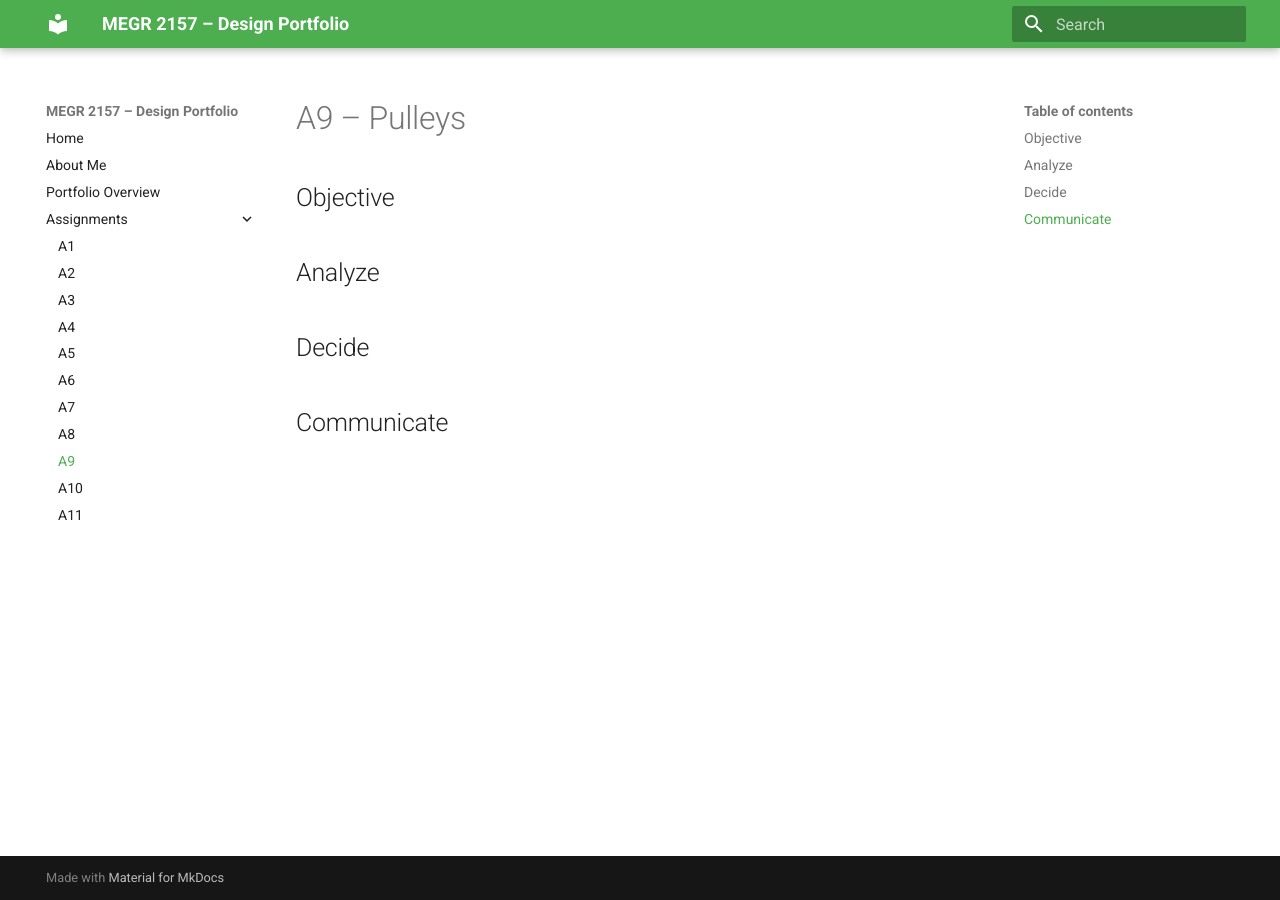
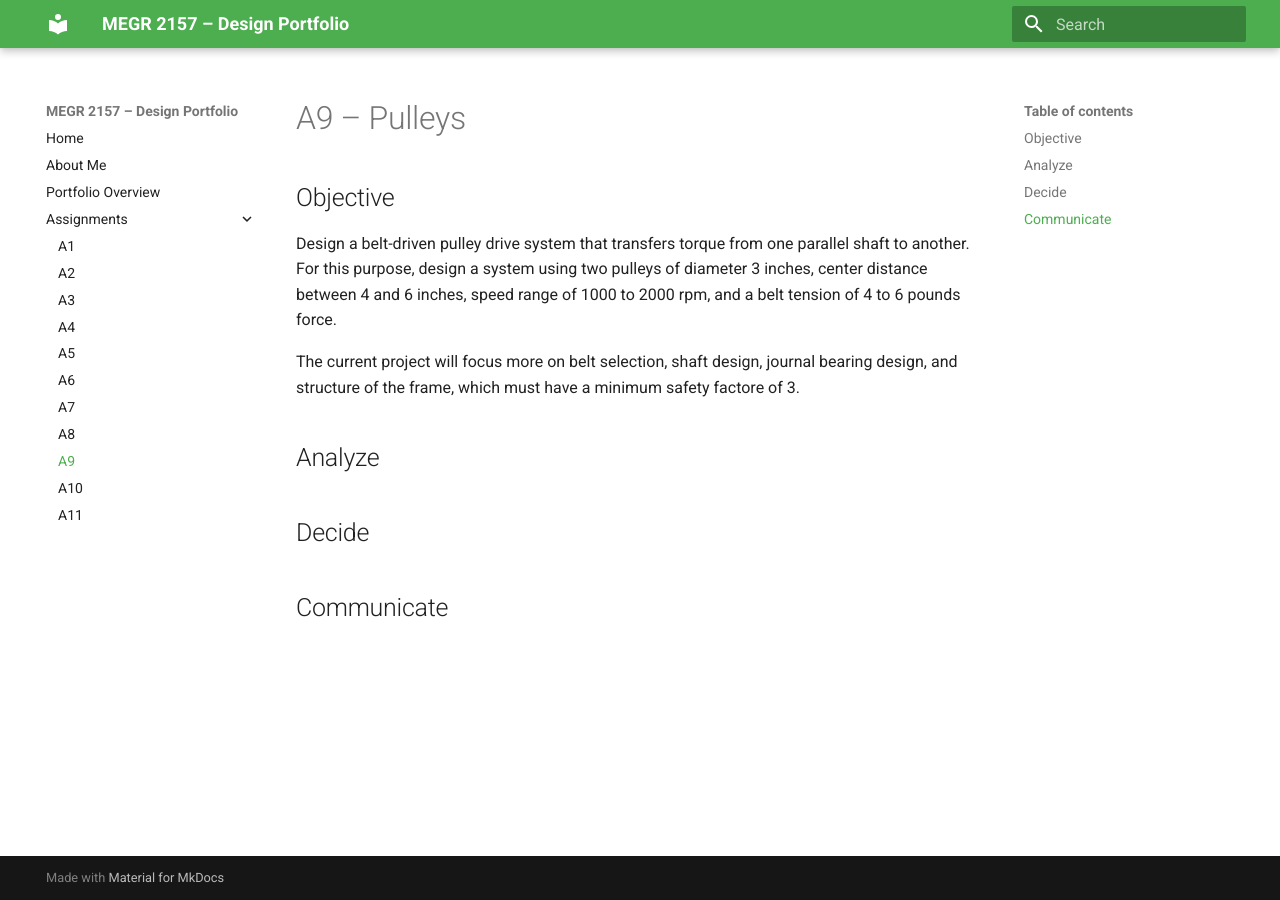
Before and after one commit to Amahaxr/design-projects-portfolio, an MkDocs documentation site: the page built from docs/assignments/A09/index.md, in a window 1280 px wide. Built offline with MkDocs 1.6.1 and Material for MkDocs 9.7.7, drawn with Linux system fonts in a browser that asks for light colours.

Commit message:
Add project objective for A9 pulley system
Added project objective details for designing a belt-driven pulley system, including specifications for pulleys, speed, tension, and safety factors.

```diff
--- a/docs/assignments/A09/index.md
+++ b/docs/assignments/A09/index.md
@@ -2,6 +2,9 @@
 
 ## Objective
 
+Design a belt-driven pulley drive system that transfers torque from one parallel shaft to another. For this purpose, design a system using two pulleys of diameter 3 inches, center distance between 4 and 6 inches, speed range of 1000 to 2000 rpm, and a belt tension of 4 to 6 pounds force.
+
+The current project will focus more on belt selection, shaft design, journal bearing design, and structure of the frame, which must have a minimum safety factore of 3.
 
 ## Analyze
 
```
